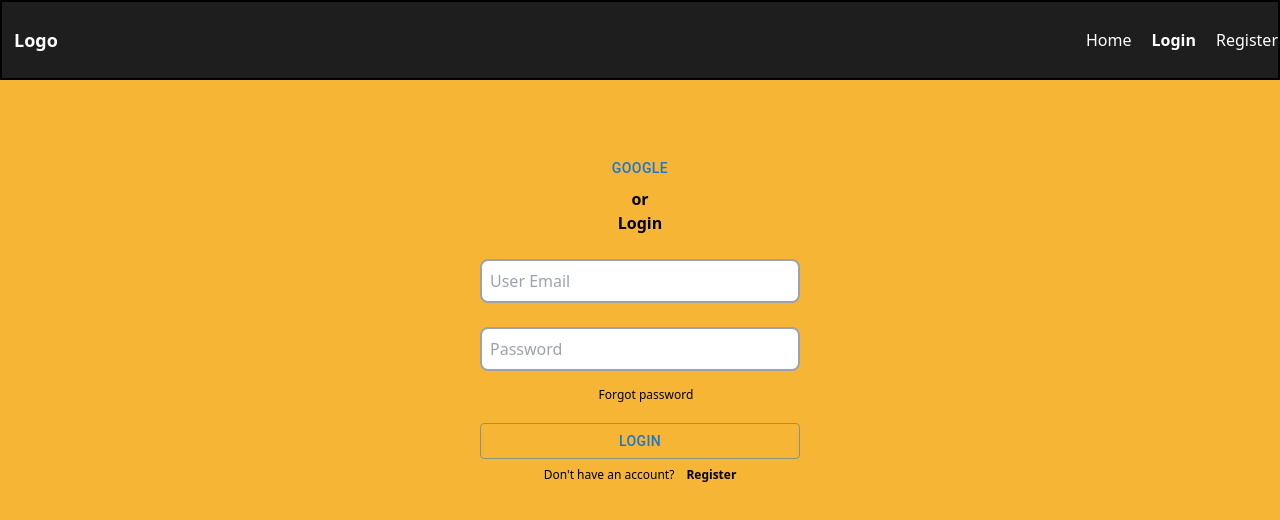
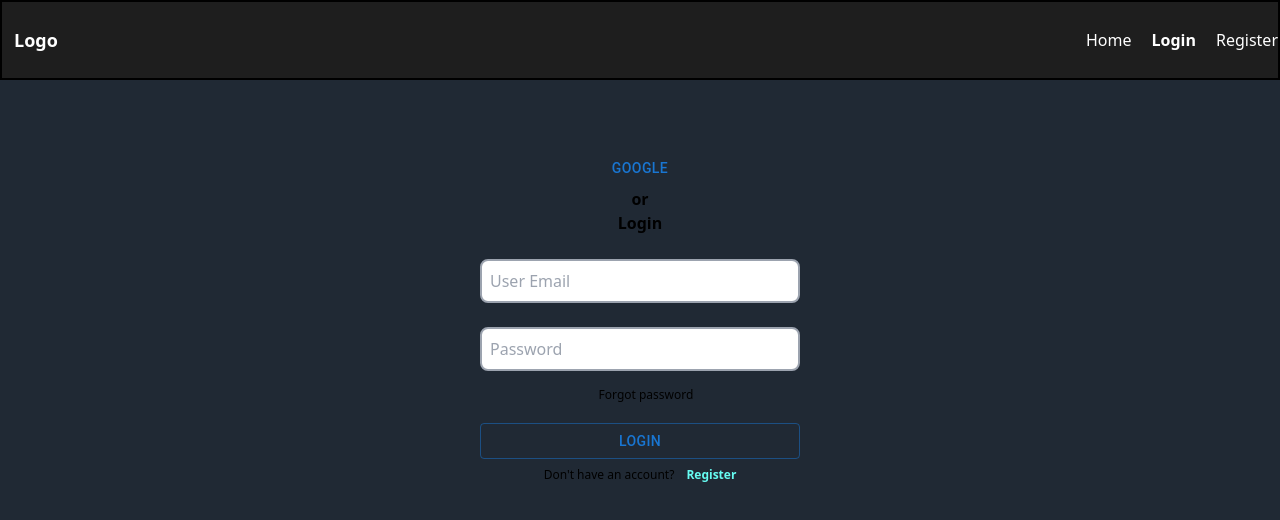
Before and after one commit to appnoxRohit/userLogin, a React (Vite) app: page /login in a window 1280 px wide. Shown: the top 520 px of the page. Built offline with nearby package versions, Linux system fonts and the light colour scheme.

Commit message:
small changes rest chnages needed index.css

```diff
--- a/src/index.css
+++ b/src/index.css
@@ -5,5 +5,10 @@
 
 
 body{
-  background-color: 		#F7B535;
+  background-color: 		#202934;
 }
+
+/* color for text : #66FCF2
+grey color : #C5C7C8
+dark color :#202934 , #0A0C0F
+color light blue faded :#0A0C0F */
--- a/src/main.jsx
+++ b/src/main.jsx
@@ -25,7 +25,7 @@ ReactDOM.createRoot(document.getElementById('root')).render(
     domain="dev-mcghumbb0c71y3oo.us.auth0.com"
     clientId="VmhwabgwsgN8r2sjpRdkCiCcJFlUQ0js"
     authorizationParams={{
-      redirect_uri: `${window.location.origin}/login`
+      redirect_uri: window.location.origin
     }}
     // onRedirectCallback={onRedirectCallback}
   >
--- a/src/pages/Home.jsx
+++ b/src/pages/Home.jsx
@@ -11,7 +11,7 @@ const Home = () => {
       <div className='flex justify-end' >{isAuthenticated?<NavLink to="/login" onClick={() => authLogout({ logoutParams: { returnTo: window.location.origin } })}>Logout</NavLink>:''}
       </div>
       <div className='h-[600px] flex justify-center items-center' >
-      <h1 className='text-2xl flex '>HOME PAGE</h1>
+      <h1 className='text-2xl flex text-[#66FCF2] '>HOME PAGE</h1>
       </div>
 
 
--- a/src/pages/Login.jsx
+++ b/src/pages/Login.jsx
@@ -151,7 +151,7 @@
           <div className='text-xs flex justify-center mt-2'>Don't have an account? <NavLink
                 to="/Register"
                 className={({ isActive }) =>
-                  `text-black pl-3 font-bold hover:text-blue-600 ${isActive ? "font-bold" : ""}`
+                  `text-[#66FCF2] pl-3 font-bold hover:text-blue-600 ${isActive ? "font-bold" : ""}`
                 }
               >
                 Register
```
Also changed, not shown: 1 other file (tests, documents, lock files or other folders).
